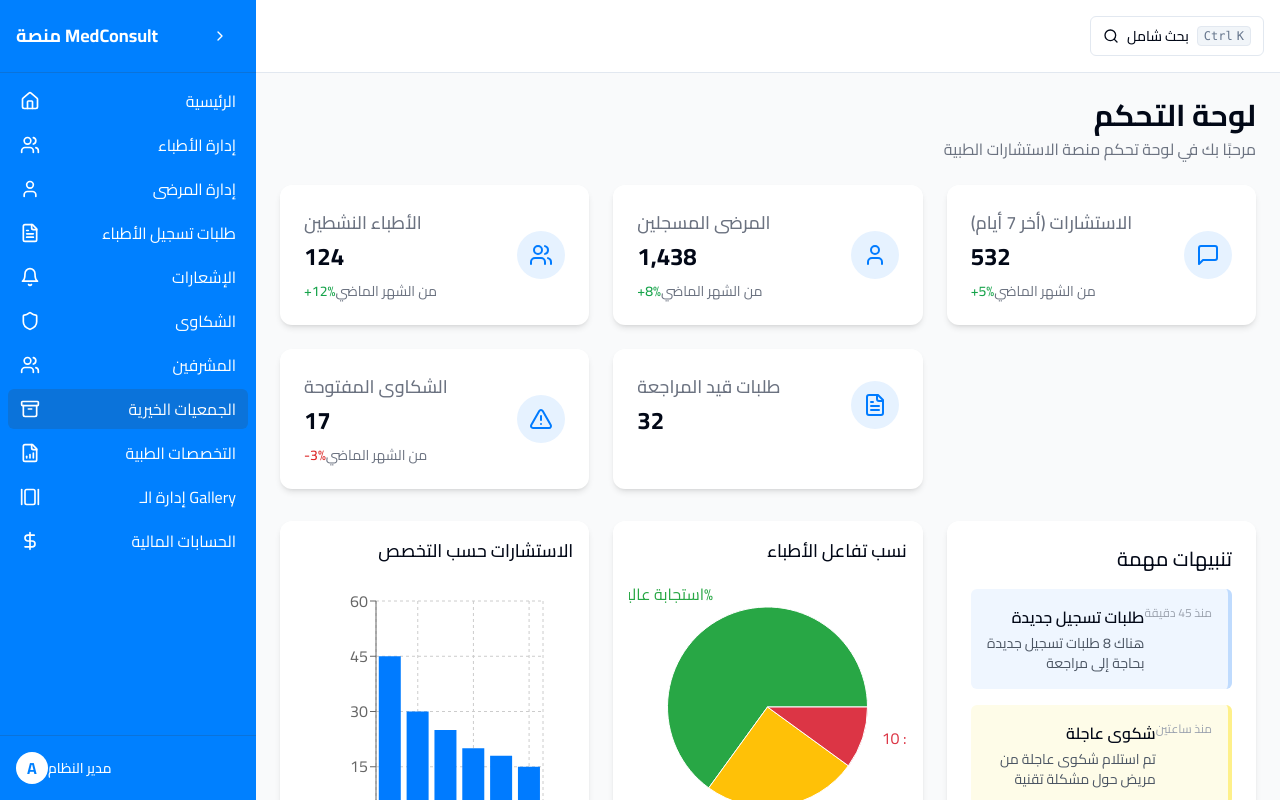
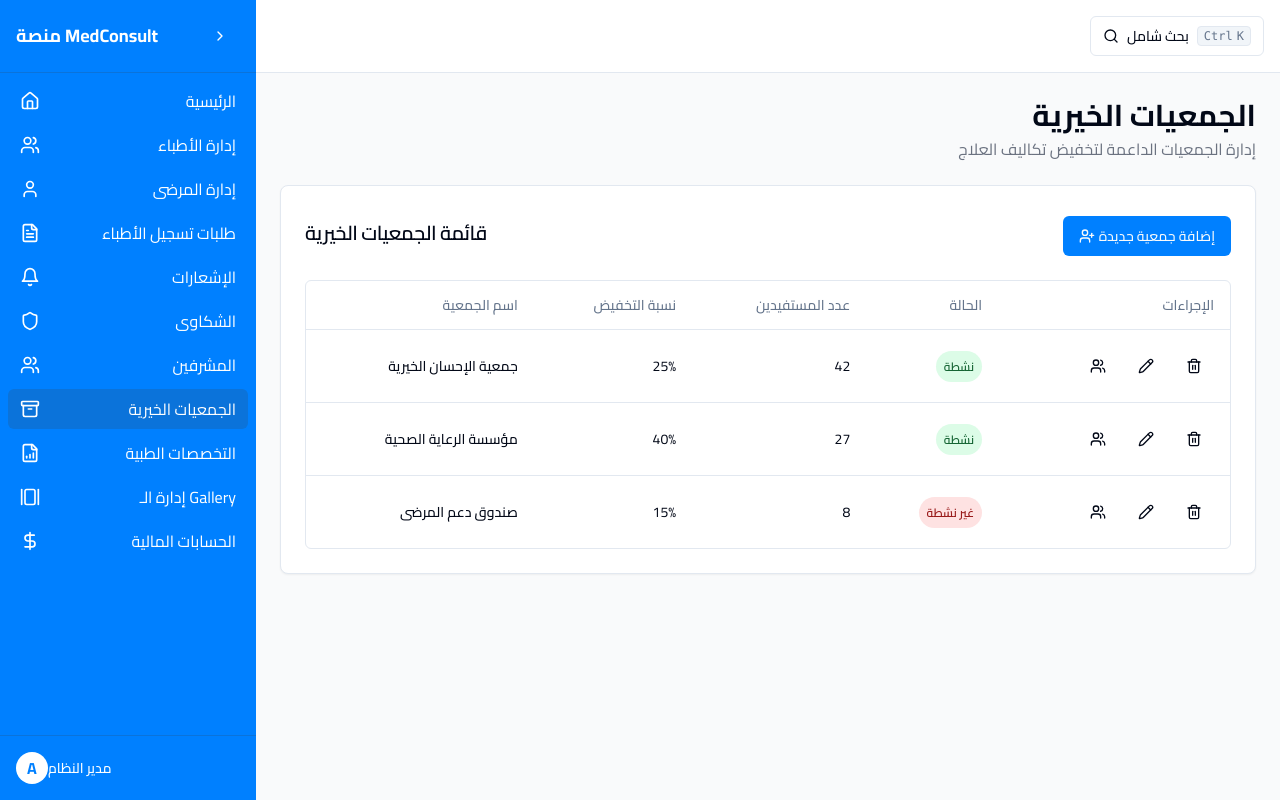
Before and after one commit to MohamedAdamHussain/medconsult-admin-dash, a React (Vite) app: page /charities in a window 1280 px wide. Built offline with nearby package versions, Linux system fonts and the light colour scheme.

Commit message:
Fix: Resolve 'setSelectedCharity' error
Corrected the variable name in `Charities.tsx` from `setSelectedCharity` to `selectedCharity` to match the state variable defined in `useCharitiesData`.

```diff
--- a/src/App.tsx
+++ b/src/App.tsx
@@ -15,6 +15,7 @@ import Doctors from "./pages/Doctors";
 import KPI from "./pages/KPI";
 import ActivityLog from "./pages/ActivityLog";
 import Gallery from "./pages/Gallery";
+import Charities from "./pages/Charities";
 import { useState } from "react";
 
 const App = () => {
@@ -36,7 +37,7 @@ const App = () => {
             <Route path="/doctors" element={<Doctors />} />
             <Route path="/patients" element={<Index />} />
             <Route path="/complaints" element={<Index />} />
-            <Route path="/charities" element={<Index />} />
+            <Route path="/charities" element={<Charities />} />
             <Route path="/specialties" element={<Specialties />} />
             <Route path="/gallery" element={<Gallery />} />
             <Route path="/kpi" element={<KPI />} />
--- a/src/hooks/useCharitiesData.ts
+++ b/src/hooks/useCharitiesData.ts
@@ -1,4 +1,3 @@
-
 import { useState } from 'react';
 import { CharityData, CharityFormData } from '@/types/charities';
 import { toast } from 'sonner';
@@ -111,6 +110,7 @@ export const useCharitiesData = () => {
   return {
     charities,
     selectedCharity,
+    setSelectedCharity,
     isDetailsDialogOpen,
     setIsDetailsDialogOpen,
     isAddEditDialogOpen,
--- a/src/pages/Charities.tsx
+++ b/src/pages/Charities.tsx
@@ -16,6 +16,7 @@ const Charities = () => {
   const {
     charities,
     selectedCharity,
+    setSelectedCharity,
     isDetailsDialogOpen,
     setIsDetailsDialogOpen,
     isAddEditDialogOpen,
```
